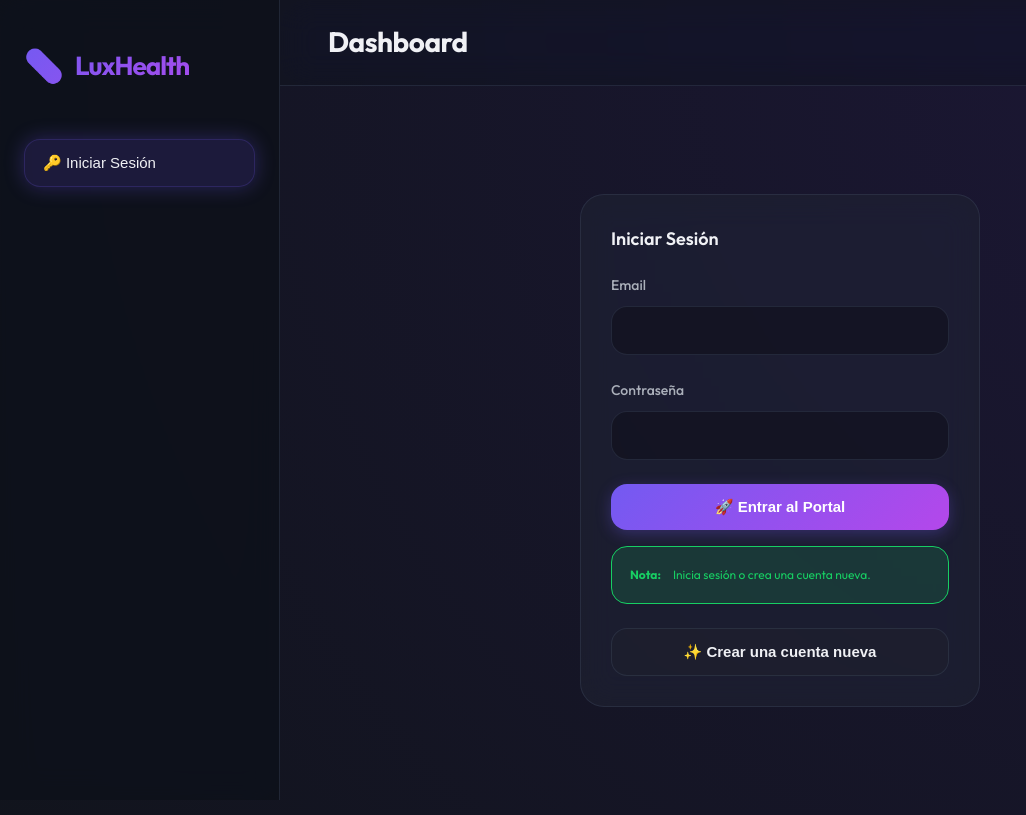
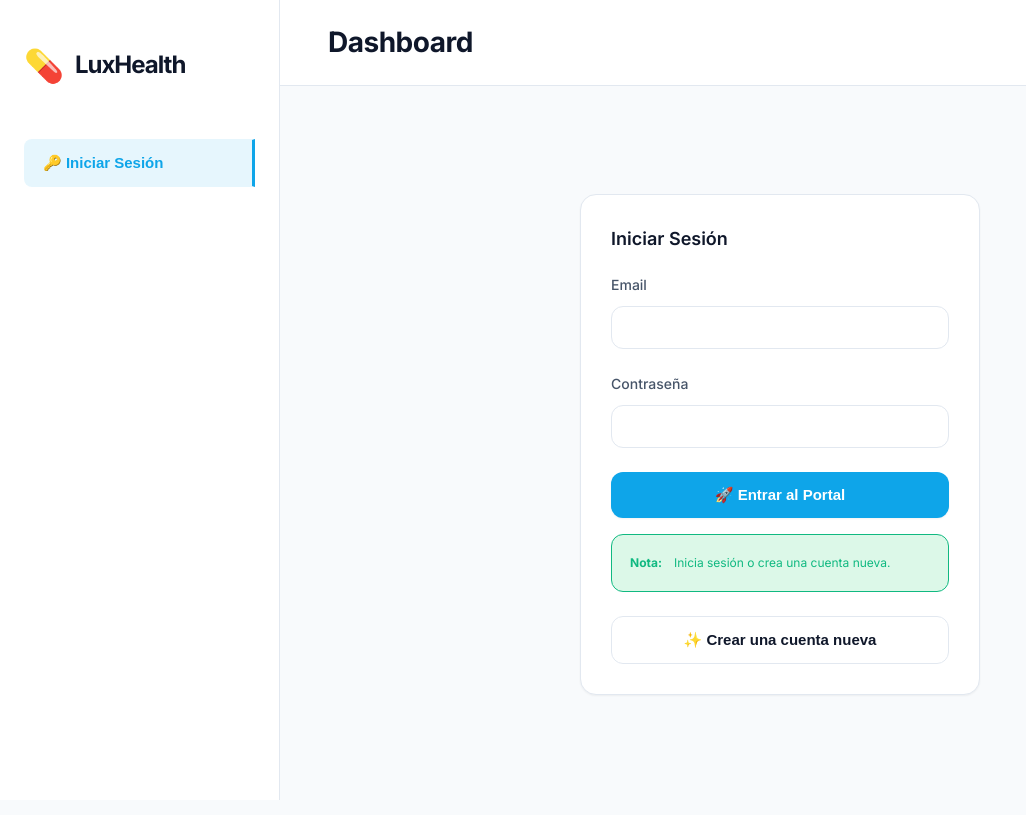
Before and after one commit to MartinezBenito/MediM, a website: page index.html in a window 1280 px wide. Shown: the whole page, without its empty margins (0-1026 px from the left). Drawn offline with nearby package versions, Linux system fonts and the light colour scheme.

Commit message:
LuxHealth 3.0 Light Minimalist Design Overhaul

```diff
--- a/index.html
+++ b/index.html
@@ -6,37 +6,37 @@
         <title>LuxHealth | Gestión Clínica y Pacientes</title>
         <link rel="preconnect" href="https://fonts.googleapis.com">
         <link rel="preconnect" href="https://fonts.gstatic.com" crossorigin>
-        <link href="https://fonts.googleapis.com/css2?family=Outfit:wght@300;400;500;600;700&display=swap" rel="stylesheet">
+        <link href="https://fonts.googleapis.com/css2?family=Inter:wght@300;400;500;600;700&display=swap" rel="stylesheet">
         <style>
             :root {
-                /* LuxHealth 2.0 Premium Design Tokens */
-                --primary: hsl(250, 85%, 65%);
-                --primary-glow: hsla(250, 85%, 65%, 0.3);
-                --secondary: hsl(280, 80%, 60%);
-                --accent: hsl(190, 90%, 50%);
-
-                --bg-main: hsl(225, 25%, 9%);
-                --bg-card: hsla(225, 20%, 15%, 0.7);
-                --bg-sidebar: hsla(225, 30%, 8%, 0.95);
-
-                --text-main: hsl(220, 20%, 95%);
-                --text-dim: hsl(220, 10%, 70%);
-                --text-mute: hsl(220, 10%, 50%);
-
-                --success: hsl(145, 80%, 45%);
-                --warning: hsl(35, 90%, 55%);
-                --danger: hsl(0, 85%, 60%);
-
-                --border: hsla(220, 20%, 30%, 0.4);
-                --border-glow: hsla(250, 85%, 65%, 0.2);
+                /* Minimalist Design Tokens */
+                --primary: #0ea5e9; /* Sky 500 */
+                --primary-glow: rgba(14, 165, 233, 0.15);
+                --secondary: #f8fafc; /* Slate 50 */
+                --accent: #3b82f6; /* Blue 500 */
+
+                --bg-main: #f8fafc; /* Slate 50 */
+                --bg-card: #ffffff;
+                --bg-sidebar: #ffffff;
+
+                --text-main: #0f172a; /* Slate 900 */
+                --text-dim: #475569; /* Slate 600 */
+                --text-mute: #94a3b8; /* Slate 400 */
+
+                --success: #10b981;
+                --warning: #f59e0b;
+                --danger: #ef4444;
+
+                --border: #e2e8f0; /* Slate 200 */
+                --border-hover: #cbd5e1;
 
                 --radius-sm: 8px;
-                --radius-md: 16px;
-                --radius-lg: 24px;
-
-                --glass: blur(16px) saturate(180%);
-                --shadow: 0 8px 32px 0 rgba(0, 0, 0, 0.4);
-                --transition: all 0.4s cubic-bezier(0.16, 1, 0.3, 1);
+                --radius-md: 12px;
+                --radius-lg: 16px;
+
+                --shadow-sm: 0 1px 2px 0 rgba(0, 0, 0, 0.05);
+                --shadow: 0 4px 6px -1px rgba(0, 0, 0, 0.05), 0 2px 4px -2px rgba(0, 0, 0, 0.05);
+                --transition: all 0.2s ease;
             }
 
             * {
@@ -48,8 +48,8 @@
             }
 
             body {
-                font-family: 'Outfit', sans-serif;
-                background: radial-gradient(circle at top right, hsl(250, 40%, 15%), var(--bg-main));
+                font-family: 'Inter', sans-serif;
+                background: var(--bg-main);
                 color: var(--text-main);
                 line-height: 1.6;
                 overflow-x: hidden;
@@ -66,7 +66,6 @@
             /* Sidebar */
             .sidebar {
                 background: var(--bg-sidebar);
-                backdrop-filter: var(--glass);
                 border-right: 1px solid var(--border);
                 padding: 40px 24px;
                 position: sticky;
@@ -78,12 +77,9 @@
             }
 
             .logo {
-                font-size: 26px;
+                font-size: 24px;
                 font-weight: 700;
-                background: linear-gradient(135deg, var(--primary), var(--secondary));
-                background-clip: text;
-                -webkit-background-clip: text;
-                -webkit-text-fill-color: transparent;
+                color: var(--text-main);
                 margin-bottom: 48px;
                 display: flex;
                 align-items: center;
@@ -119,16 +115,16 @@
             }
 
             .nav-link:hover {
-                background: hsla(250, 85%, 65%, 0.1);
-                color: var(--text-main);
-                transform: translateX(5px);
+                background: var(--secondary);
+                color: var(--primary);
             }
 
             .nav-link.active {
-                background: hsla(250, 85%, 65%, 0.15);
-                color: var(--text-main);
-                border-color: var(--border-glow);
-                box-shadow: 0 0 20px var(--primary-glow);
+                background: rgba(14, 165, 233, 0.1);
+                color: var(--primary);
+                font-weight: 600;
+                border-right: 3px solid var(--primary);
+                border-radius: var(--radius-sm) 0 0 var(--radius-sm);
             }
 
             /* Main Content */
@@ -140,8 +136,7 @@
             }
 
             .header {
-                backdrop-filter: var(--glass);
-                background: hsla(225, 25%, 9%, 0.6);
+                background: var(--bg-card);
                 border-bottom: 1px solid var(--border);
                 padding: 20px 48px;
                 display: flex;
@@ -172,30 +167,30 @@
                 width: 38px;
                 height: 38px;
                 border-radius: 50%;
-                background: linear-gradient(135deg, var(--primary), var(--secondary));
+                background: var(--primary);
                 display: flex;
                 align-items: center;
                 justify-content: center;
-                font-weight: 700;
+                font-weight: 600;
                 color: white;
-                box-shadow: 0 4px 12px var(--primary-glow);
             }
 
             .btn-logout {
                 padding: 8px 16px;
-                border: none;
-                border-radius: 30px;
-                background: var(--bg-main);
+                border: 1px solid var(--border);
+                border-radius: var(--radius-sm);
+                background: var(--bg-card);
                 color: var(--text-dim);
                 cursor: pointer;
                 transition: var(--transition);
                 font-size: 13px;
-                font-weight: 600;
+                font-weight: 500;
             }
 
             .btn-logout:hover {
                 color: var(--danger);
-                background: hsla(0, 85%, 60%, 0.1);
+                border-color: var(--danger);
+                background: rgba(239, 68, 68, 0.05);
             }
 
             /* Content Area */
@@ -231,36 +226,19 @@
 
             .card {
                 background: var(--bg-card);
-                backdrop-filter: var(--glass);
                 border: 1px solid var(--border);
                 border-radius: var(--radius-lg);
                 padding: 30px;
                 transition: var(--transition);
                 position: relative;
                 overflow: hidden;
-            }
-
-            .card::before {
-                content: '';
-                position: absolute;
-                top: 0;
-                left: 0;
-                width: 100%;
-                height: 4px;
-                background: linear-gradient(90deg, var(--primary), var(--secondary));
-                transform: scaleX(0);
-                transition: var(--transition);
-                transform-origin: left;
+                box-shadow: var(--shadow-sm);
             }
 
             .card:hover {
-                transform: translateY(-8px);
-                border-color: var(--border-glow);
-                box-shadow: var(--shadow);
-            }
-
-            .card:hover::before {
-                transform: scaleX(1);
+                transform: translateY(-4px);
+                border-color: var(--border-hover);
+                box-shadow: var(--shadow-lg);
             }
 
             .card-header {
@@ -285,10 +263,7 @@
             .card-value {
                 font-size: 36px;
                 font-weight: 700;
-                background: linear-gradient(135deg, white, var(--text-dim));
-                background-clip: text;
-                -webkit-background-clip: text;
-                -webkit-text-fill-color: transparent;
+                color: var(--text-main);
                 margin: 16px 0;
             }
 
@@ -301,9 +276,9 @@
                 letter-spacing: 0.5px;
             }
 
-            .badge-success { background: hsla(145, 80%, 45%, 0.15); color: var(--success); border: 1px solid hsla(145, 80%, 45%, 0.3); }
-            .badge-warning { background: hsla(35, 90%, 55%, 0.15); color: var(--warning); border: 1px solid hsla(35, 90%, 55%, 0.3); }
-            .badge-danger { background: hsla(0, 85%, 60%, 0.15); color: var(--danger); border: 1px solid hsla(0, 85%, 60%, 0.3); }
+            .badge-success { background: rgba(16, 185, 129, 0.1); color: var(--success); }
+            .badge-warning { background: rgba(245, 158, 11, 0.1); color: var(--warning); }
+            .badge-danger { background: rgba(239, 68, 68, 0.1); color: var(--danger); }
 
             /* Forms */
             .form-group {
@@ -322,13 +297,13 @@
             .form-group select,
             .form-group textarea {
                 width: 100%;
-                padding: 14px 18px;
-                background: hsla(220, 20%, 5%, 0.4);
+                padding: 12px 16px;
+                background: var(--bg-card);
                 border: 1px solid var(--border);
                 border-radius: var(--radius-md);
                 color: var(--text-main);
                 font-family: inherit;
-                font-size: 15px;
+                font-size: 14px;
                 transition: var(--transition);
             }
 
@@ -337,8 +312,7 @@
             .form-group textarea:focus {
                 outline: none;
                 border-color: var(--primary);
-                background: hsla(220, 20%, 5%, 0.6);
-                box-shadow: 0 0 0 4px var(--primary-glow);
+                box-shadow: 0 0 0 3px var(--primary-glow);
             }
 
             /* Buttons */
@@ -357,14 +331,15 @@
             }
 
             .btn-primary {
-                background: linear-gradient(135deg, var(--primary), var(--secondary));
+                background: var(--primary);
                 color: white;
-                box-shadow: 0 4px 15px var(--primary-glow);
+                box-shadow: var(--shadow-sm);
             }
 
             .btn-primary:hover {
-                transform: scale(1.02);
-                box-shadow: 0 8px 25px var(--primary-glow);
+                background: var(--primary-hover);
+                transform: translateY(-1px);
+                box-shadow: var(--shadow);
             }
 
             .btn-secondary {
@@ -374,8 +349,8 @@
             }
 
             .btn-secondary:hover {
-                background: hsla(220, 20%, 30%, 0.3);
-                border-color: var(--text-mute);
+                background: var(--secondary);
+                border-color: var(--border-hover);
             }
 
             .btn-small { padding: 8px 16px; font-size: 13px; }
@@ -388,8 +363,8 @@
                 left: 0;
                 right: 0;
                 bottom: 0;
-                background: hsla(225, 25%, 5%, 0.85);
-                backdrop-filter: blur(8px);
+                background: rgba(15, 23, 42, 0.4);
+                backdrop-filter: blur(4px);
                 z-index: 1000;
                 align-items: center;
                 justify-content: center;
@@ -404,14 +379,13 @@
 
             .modal-content {
                 background: var(--bg-card);
-                backdrop-filter: var(--glass);
                 border: 1px solid var(--border);
                 border-radius: var(--radius-lg);
-                padding: 40px;
-                max-width: 550px;
+                padding: 32px;
+                max-width: 500px;
                 width: 90%;
-                box-shadow: var(--shadow);
-                transform: scale(0.9);
+                box-shadow: var(--shadow-lg);
+                transform: scale(0.95);
                 transition: var(--transition);
             }
 
```
